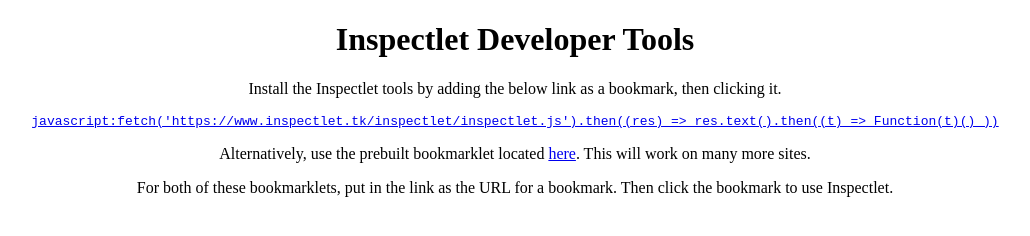
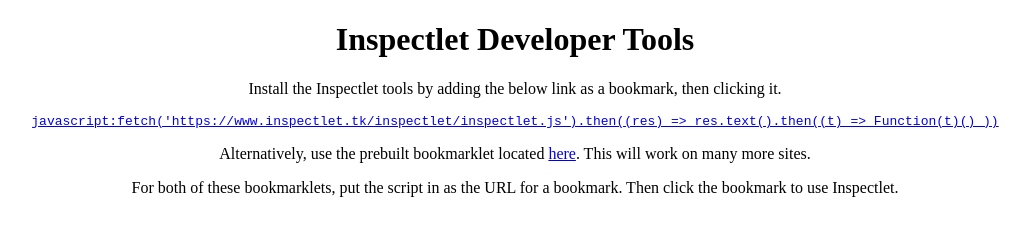
Before and after one commit to zeroxoneafour/inspectlet-tk, a plain HTML site: page public/index.html in a window 1280 px wide. Shown: the whole page, without its empty margins (125-1155 px from the left). Drawn offline with Linux system fonts and the light colour scheme.

Commit message:
i really mean it this time, this is the last one for a while

```diff
--- a/public/index.html
+++ b/public/index.html
@@ -10,6 +10,6 @@
 		<p>Install the Inspectlet tools by adding the below link as a bookmark, then clicking it.</p>
 		<p style="font-family: monospace; margin: 10px;"><a href="javascript:fetch('https://www.inspectlet.tk/inspectlet/inspectlet.js').then((res) => res.text().then((t) => Function(t)() ))">javascript:fetch('https://www.inspectlet.tk/inspectlet/inspectlet.js').then((res) => res.text().then((t) => Function(t)() ))</a></p>
 		<p>Alternatively, use the prebuilt bookmarklet located <a href="inspectlet/inspectlet.txt">here</a>. This will work on many more sites.</p>
-		<p>For both of these bookmarklets, put in the link as the URL for a bookmark. Then click the bookmark to use Inspectlet.</p>
+		<p>For both of these bookmarklets, put the script in as the URL for a bookmark. Then click the bookmark to use Inspectlet.</p>
 	</body>
 </html>
```
